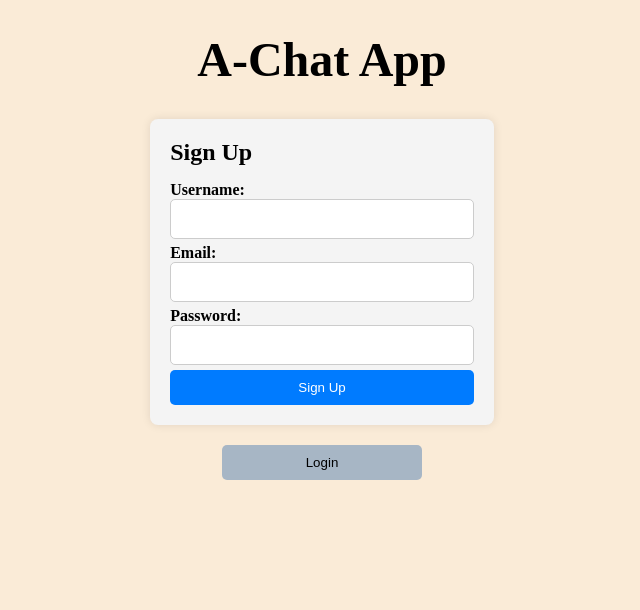
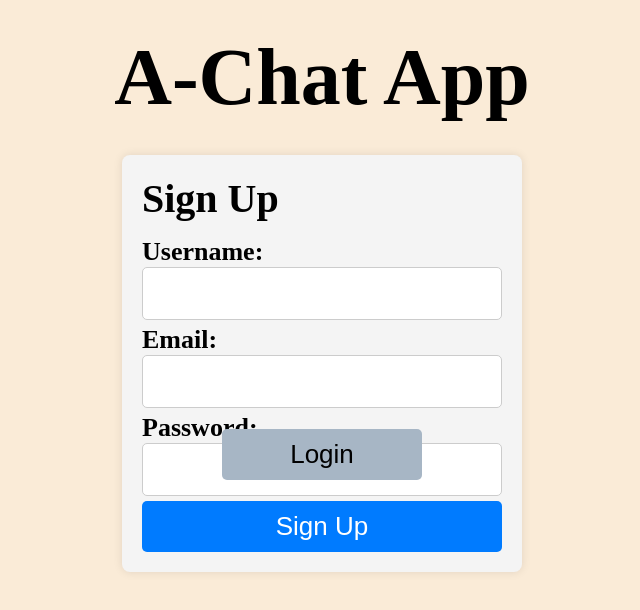
Before and after one commit to Aryanipuspitasari/realchatapp, a React (Vite) app in the folder frontend/: page / in a window 1280 px wide. Shown: the top 610 px of the page, without its empty margins (318-958 px from the left). Built offline with nearby package versions, Linux system fonts and the light colour scheme; no server answers.

Commit message:
add comment in frontend and remove unnecessary comment

```diff
--- a/frontend/src/App.css
+++ b/frontend/src/App.css
@@ -17,7 +17,7 @@
 
 /* HEADER */
 header h1 {
-  font-size: 3rem;
+  font-size: 5rem;
 }
 
 /* FORM */
@@ -32,12 +32,14 @@ header h1 {
 
 .signUpLogInForm h2 {
   margin-bottom: 15px;
+  font-size: 40px;
 }
 
 .signUpLogInForm label {
   display: block;
   margin-bottom: 5px;
   font-weight: bold;
+  font-size: 26px;
 }
 
 .signUpLogInForm input {
@@ -46,6 +48,7 @@ header h1 {
   font-size: 16px;
   border: 1px solid #ccc;
   border-radius: 5px;
+  font-size: 26px
 }
 
 .signUpLogInForm button {
@@ -57,6 +60,7 @@ header h1 {
   border: none;
   border-radius: 5px;
   cursor: pointer;
+  font-size: 26px
 }
 
 .signUpLogInForm button:hover {
@@ -75,6 +79,7 @@ header h1 {
   border-radius: 5px;
   cursor: pointer;
   background-color: #a7b6c5;
+  font-size: 26px
 }
 
 /* MAIN CONTAINER */
--- a/frontend/src/component/04-login.jsx
+++ b/frontend/src/component/04-login.jsx
@@ -35,13 +35,13 @@ function LoginForm() {
   const handleLogIn = async (event) => {
     event.preventDefault();
 
-    // Validate form fields
+    // VALIDATE FORM FIELDS
     if (!formData.username || !formData.password) {
       alert("Please fill in all fields");
       return;
     }
 
-    // Find user by username
+    // FIND USER AND VALIDATE EXISTING USER
     const user = users.find((user) => user.username === formData.username);
 
 
@@ -68,7 +68,7 @@ function LoginForm() {
       const userName = formData.username;
       setUsername(userName);
 
-      // Set token cookie after successful login
+      // SET TOKEN AFTER LOG IN SUCCESSFUL
       Cookies.set("token", data.token, { expires: 1 });
       setIsLoggedIn(true);
       clearTheForm();
```
Also changed, not shown: frontend/src/component/03-signup.jsx (+4 -3 lines), frontend/src/component/06-chat.jsx (+3 -4 lines).
